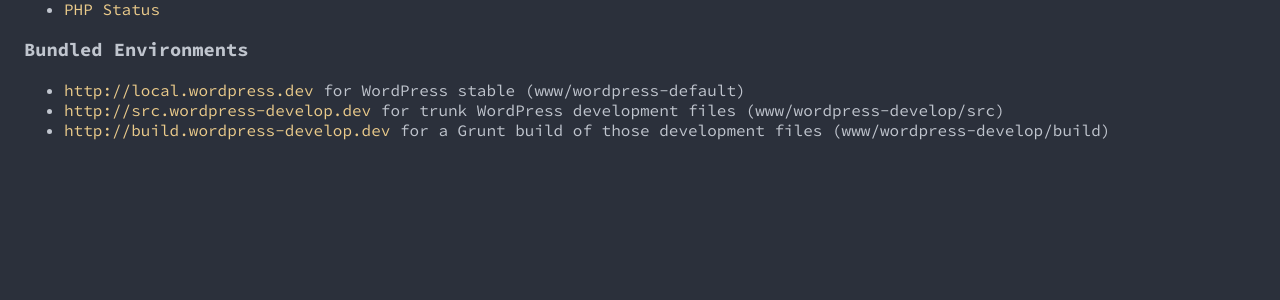
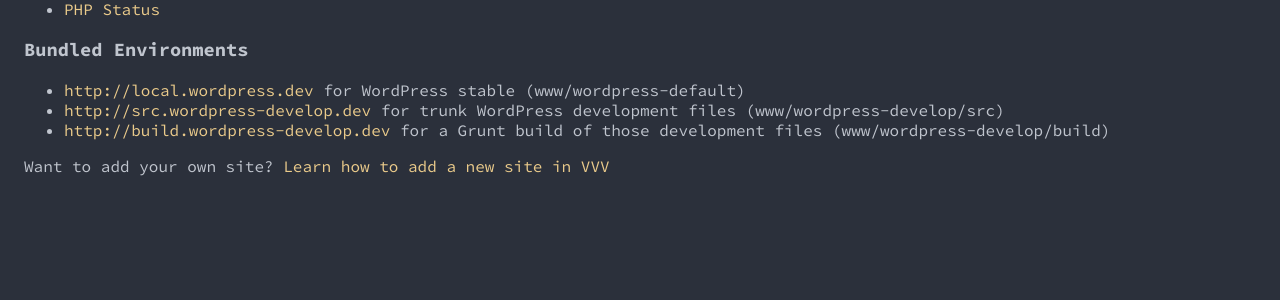
Before and after one commit to Varying-Vagrant-Vagrants/VVV, a PHP site: page / in a window 1280 px wide. Shown: the part 473-773 px from the top of the page. Run offline with PHP 8.4, Linux system fonts and the light colour scheme.

Commit message:
adds a link to the end of the dashboard describing how to add a new site

```diff
--- a/www/default/index.php
+++ b/www/default/index.php
@@ -75,6 +75,7 @@ if ( file_exists( 'dashboard-custom.php' ) ) {
 	<li><a href="http://src.wordpress-develop.dev/" target="_blank">http://src.wordpress-develop.dev</a> for trunk WordPress development files (www/wordpress-develop/src)</li>
 	<li><a href="http://build.wordpress-develop.dev/" target="_blank">http://build.wordpress-develop.dev</a> for a Grunt build of those development files (www/wordpress-develop/build)</li>
 </ul>
+<p>Want to add your own site? <a href="https://varyingvagrantvagrants.org/docs/en-US/adding-a-new-site/">Learn how to add a new site in VVV</a></p>
 <style>
 /**
  * Source Code Pro License and Copyright:
```
